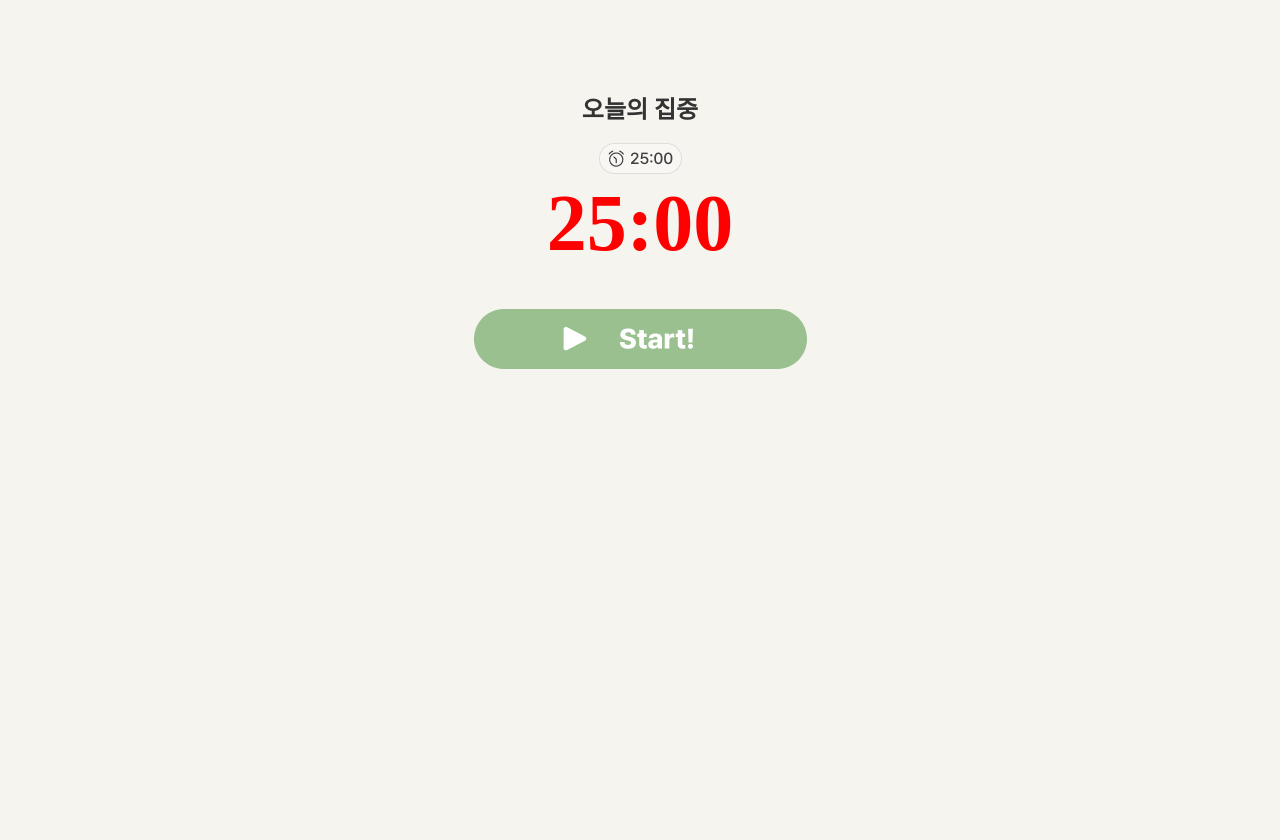
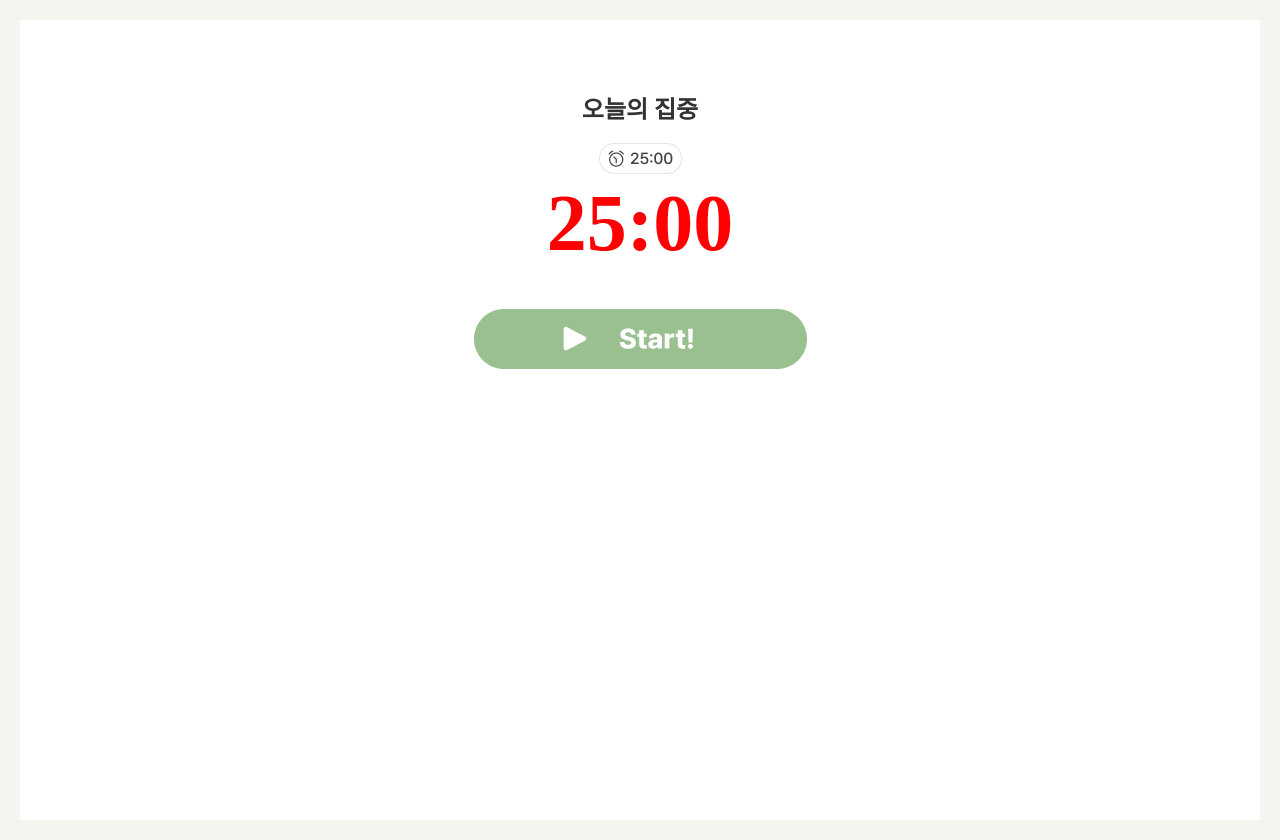
Before and after one commit to codeit-fs10-part2-team2/10-forest-of-study-team2-FE, a React (Vite) app: page / in a window 1280 px wide. Before the commit the page ends 800 px from the top, so only its background shows below. Built offline with nearby package versions, Linux system fonts and the light colour scheme.

Commit message:
timer update

```diff
--- a/src/pages/TimerPage.jsx
+++ b/src/pages/TimerPage.jsx
@@ -33,7 +33,13 @@ const TimerPage = () => {
   };
 
   return (
-    <>
+    <div
+      style={{
+      backgroundColor: "white",     // ← 배경 하얗게
+      minHeight: "100vh",           // ← 화면 전체 채움
+   }}
+
+    >
 
 
     <ul style={{ textAlign: "center", padding: "70px" }}>
@@ -86,7 +92,7 @@ const TimerPage = () => {
 
     </ul>
 
-    </>
+    </div>
   );
 };
 
```
